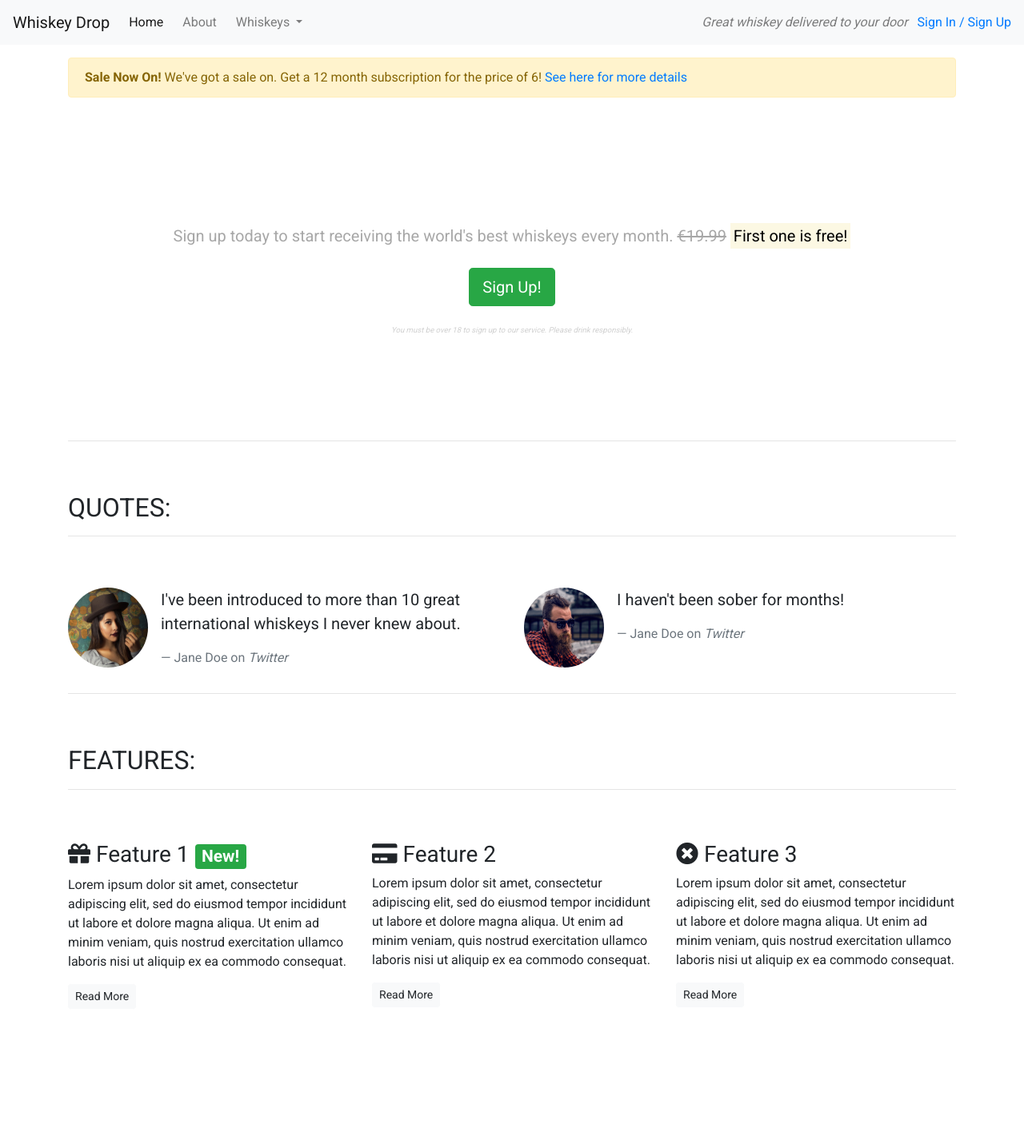
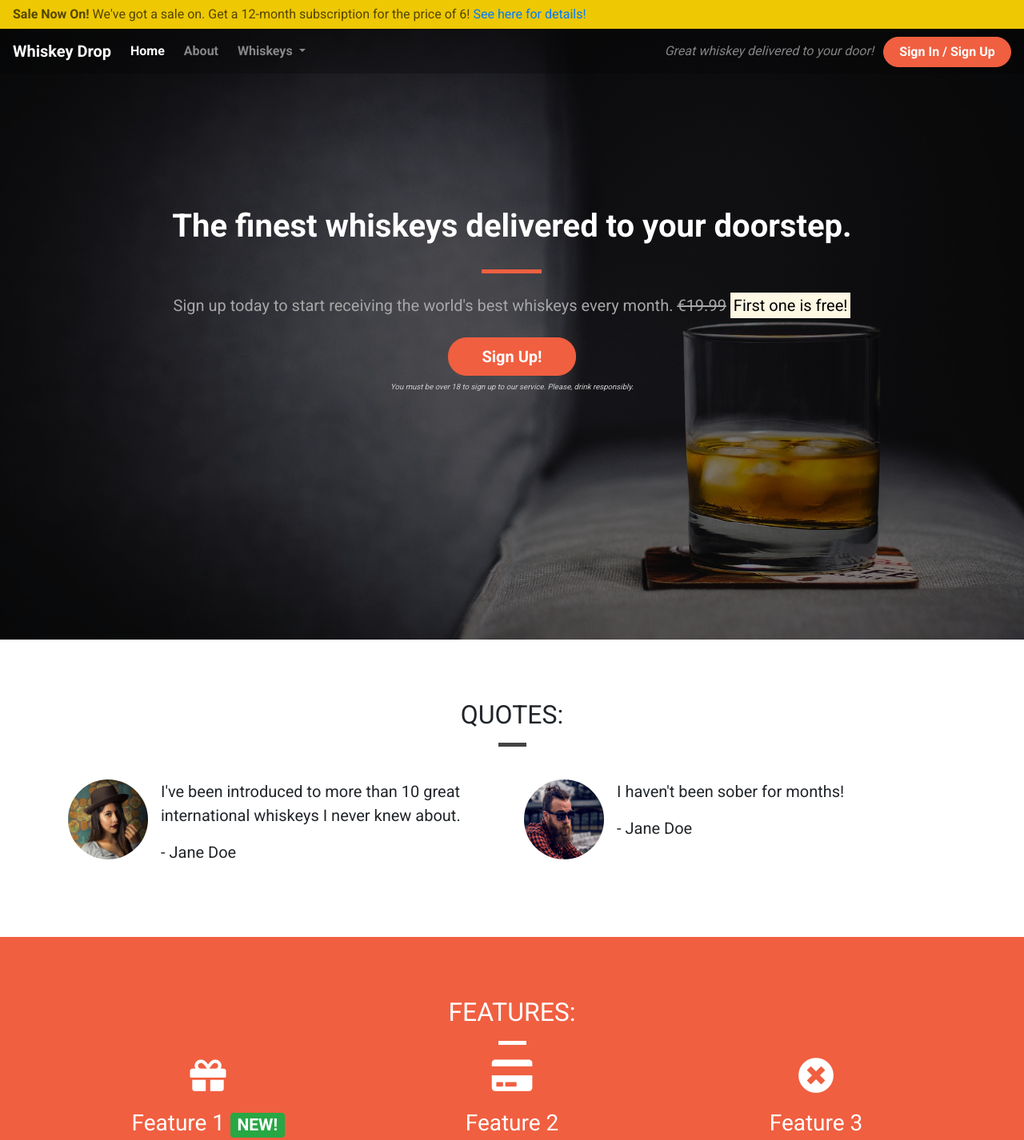
Before and after one commit to K-Coll/Whiskey-Drop-Bootstrap-walk-through-CI, a plain HTML site: page index.html in a window 1280 px wide. Shown: the top 1426 px of the page at 80% size. Before the commit the page ends 1278 px from the top, so only its background shows below. Drawn offline with nearby package versions, Linux system fonts and the light colour scheme.

Commit message:
feat: landing page and styling updated

```diff
--- a/css/style.css
+++ b/css/style.css
@@ -4,12 +4,19 @@ body {
 
 /* Containers */
 
+.container-wrapper {}
+
+.container-wrapper--red {
+    background-color: #f05f40;
+    color: white;
+}
+
 .alert-container {}
 
 .callout-container {
     height: 100vh;
 
-    background: url('../images/whiskey-background.jpg') no-repeat center center fixed;
+    background: url('../images/whiskey-background.jpg') no-repeat bottom right fixed;
     -webkit-background-size: cover;
     -moz-background-size: cover;
     -o-background-size: cover;
@@ -31,26 +38,41 @@ body {
     background-color: rgba(0, 0, 0, 0.5);
 }
 
-.quotes-container {}
-
-.features-container {}
-
-/* Block dividers */
-
-.block-divider {
-    width: 75px;
-    height: 5px;
-    border: 0;
-    background-color: #444;
+.content-container {
+    padding-top: 75px;
+    padding-bottom: 75px;
 }
 
-.block-divider--orange {
-    background-color: #f05f40;
+/* Navbar */
+
+.navalert-container {
+    position: absolute;
+    top: 0;
+    left: 0;
+    z-index: 1;
+    padding-left: 0;
+    padding-right: 0;
 }
 
-.block-divider--short {
-    width: 35px;
+.navbar {
+    margin-bottom: 0;
+    width: 100%;
+    background-color: rgba(0, 0, 0, .25);
+    border: 0;
 }
+
+.navbar .navbar-toggler {
+    border: 0;
+}
+
+.navbar .navbar-brand {
+    font-weight: bold;
+}
+
+.navbar .navbar-nav a {
+    font-weight: bold;
+}
+
 
 /* Jumbotron */
 
@@ -76,6 +98,27 @@ body {
     color: #d0d0d0;
 }
 
+/* Block dividers */
+
+.block-divider {
+    width: 75px;
+    height: 5px;
+    border: 0;
+    background-color: #444;
+}
+
+.block-divider--orange {
+    background-color: #f05f40;
+}
+
+.block-divider--white {
+    background-color: white;
+}
+
+.block-divider--short {
+    width: 35px;
+}
+
 /* Buttons */
 
 .btn--cta {
@@ -98,3 +141,61 @@ body {
     border-color: #df4929;
     color: white;
 }
+
+/* Alert */
+
+.alert-container .col-12 {
+    padding-left: 0;
+    padding-right: 0;
+}
+
+.site-wide-alert {
+    color: #544600;
+    background-color: #eec802;
+    border-color: #eec802;
+    padding: 5px 15px;
+    margin-bottom: 0;
+    border: 1px solid transparent;
+    border-radius: 0;
+}
+
+/* Page Headers */
+
+.page-header {
+    margin-bottom: 0;
+    border-bottom: 0;
+    text-align: center;
+}
+
+.page-header h2 {
+    margin-top: 0;
+}
+
+/* Quotes */
+
+.quotes .page-header {
+    margin-bottom: 25px;
+}
+
+/* Features */
+
+.feature {
+    text-align: center;
+    margin-bottom: 40px;
+}
+
+.feature i {
+    margin-bottom: 20px;
+    font-size: 45px;
+    line-height: 45px;
+}
+
+.feature .btn {
+    background-color: white;
+    border-color: white;
+    border-radius: 15px;
+    min-width: 100px;
+    font-weight: bold;
+    margin-top: 10px;
+    color: #f05f40;
+}
--- a/index.html
+++ b/index.html
@@ -2,19 +2,27 @@
 <html lang="en">
     <head>
         <meta charset="utf-8">
+        <title>Whiskey Drop | Taste a new whiskey every month</title>
         <meta name="viewport" content="width=device-width, initial-scale=1.0">
-        <title>Whiskey Drop | Taste a new whiskey every month</title>
         <link rel="stylesheet" href="https://maxcdn.bootstrapcdn.com/bootstrap/4.1.3/css/bootstrap.min.css">
         <link rel="stylesheet" href="https://use.fontawesome.com/releases/v5.6.1/css/all.css" integrity="sha384-gfdkjb5BdAXd+lj+gudLWI+BXq4IuLW5IT+brZEZsLFm++aCMlF1V92rMkPaX4PP" crossorigin="anonymous">
-        <link rel="stylesheet" href="https://fonts.googleapis.com/css?family=Roboto:400,700">
-        <link rel="stylesheet" href="css/style.css">
+        <link href="https://fonts.googleapis.com/css?family=Roboto:400,700" rel="stylesheet">
+        <link rel="stylesheet" href="css/style.css" type="text/css" />
     </head>
 
     <body>
-        <!--Nav-->
-        <nav class="navbar navbar-light navbar-expand-sm bg-light">
-            <a href="/" class="navbar-brand">
-                        Whiskey Drop</a>
+        <div class="container-fluid navalert-container">
+            <div class="container-fluid alert-container">
+                <div class="row d-none d-sm-block">
+                    <div class="col-12">
+                        <div class="site-wide-alert alert alert-warning">
+                            <strong>Sale Now On!</strong> We've got a sale on. Get a 12-month subscription for the price of 6! <a href="">See here for details!</a>
+                        </div>
+                    </div>
+                </div>
+            </div>
+            <nav class="navbar navbar-dark navbar-expand-sm">
+                <a href="/" class="navbar-brand">Whiskey Drop</a>
 
                 <button class="navbar-toggler ml-auto" type="button" data-toggle="collapse" data-target="#navbarNavDropdown" aria-controls="navbarNavDropdown" aria-expanded="false" aria-label="Toggle navigation">
             <span class="navbar-toggler-icon"></span></button>
@@ -22,7 +30,7 @@
                 <div class="collapse navbar-collapse" id="navbarNavDropdown">
                     <ul class="navbar-nav mr-auto">
                         <li class="active nav-item mr-2"><a class="nav-link" href="/">Home</a></li>
-                    <li class="nav-item mr-2"><a class="nav-link" href="">About</a></li>
+                        <li class="nav-item mr-2"><a class="nav-link" href="/about">About</a></li>
                         <li class="nav-item dropdown">
                             <a class="nav-link dropdown-toggle" href="#" id="navbarDropdownMenuLink" role="button" data-toggle="dropdown" aria-haspopup="true" aria-expanded="false">
               Whiskeys
@@ -35,45 +43,43 @@
                             </div>
                         </li>
 
-                    <li class="nav-item mr-2 d-block d-sm-none"><a class="nav-link" href="">Sign In / Sign Up</a></li>
+                        <li class="nav-item mr-2 d-block d-sm-none"><a class="nav-link" href="/login">Sign In / Sign Up</a></li>
                     </ul>
                 </div>
                 <div class="d-none d-md-block">
-                <p class="navbar-text my-auto mr-2"><i>Great whiskey delivered to your door</i></p>
-                <a href="/login">Sign In / Sign Up</a>
+                    <p class="navbar-text my-auto mr-2"><i>Great whiskey delivered to your door!</i></p>
+                    <a href="/login" class="btn btn--cta btn--red">Sign In / Sign Up</a>
                 </div>
-            <!--</div>-->
             </nav>
-        <article class="container mt-3">
-            <div class="row d-none d-sm-block">
-                <div class="col-12">
-                    <div class="alert alert-warning">
-                        <strong>Sale Now On!</strong> We've got a sale on. Get a 12 month subscription for the price of 6! <a href="">See here for more details</a>
         </div>
-                </div>
-            </div>
+        <div class="container-fluid callout-container">
             <!-- Callout -->
+            <div class="opaque-overlay">&nbsp;</div>
             <div class="row">
                 <div class="col-12">
                     <section class="callout jumbotron text-center">
-                        <h1>The finest whiskeys delivered to your doorstep.</h1>
+                        <h1 class="jumbotron-header">The finest whiskeys delivered to your doorstep.</h1>
+                        <hr class="block-divider block-divider--orange">
                         <p class="lead">Sign up today to start receiving the world's best whiskeys every month.
                             <s class="d-none d-sm-inline">€19.99</s>
                             <span class="d-inline d-sm-none"><br></span>
                             <strong><mark>First one is free!</mark></strong></p>
-                        <p><button class="btn btn-lg btn-success" data-toggle="modal" data-target="#signUpModal">Sign Up!</button></p>
-                        <p class="text-muted"><small>You must be over 18 to sign up to our service. Please drink responsibly.</small></p>
+                        <button class="btn btn-lg btn--cta btn--red" data-toggle="modal" data-target="#signUpModal">Sign Up!</button>
+                        <p class="text-muted"><small>You must be over 18 to sign up to our service. Please, drink responsibly.</small></p>
                     </section>
                 </div>
             </div>
             <!-- /.callout -->
-            <hr>
+        </div>
+
         <!-- Quotes -->
+        <div class="container-wrapper">
+            <div class="container quotes-container content-container">
                 <section class="quotes">
                     <div class="row">
-                    <div class="col-12 my-5">
+                        <div class="col-12 page-header">
                             <h2 class="text-uppercase">Quotes:</h2>
-                        <hr />
+                            <hr class="block-divider block-divider--short">
                         </div>
                     </div>
                     <div class="row">
@@ -85,7 +91,7 @@
                                 <div class="media-body">
                                     <blockquote class="blockquote">
                                         <p>I've been introduced to more than 10 great international whiskeys I never knew about.</p>
-                                    <footer class="blockquote-footer">Jane Doe on <cite title="Twitter">Twitter</cite></footer>
+                                        <p>- Jane Doe</p>
                                     </blockquote>
                                 </div>
                             </div>
@@ -98,7 +104,7 @@
                                 <div class="media-body">
                                     <blockquote class="blockquote">
                                         <p>I haven't been sober for months!</p>
-                                    <footer class="blockquote-footer">Jane Doe on <cite title="Twitter">Twitter</cite></footer>
+                                        <p>- Jane Doe</p>
                                     </blockquote>
                                 </div>
                             </div>
@@ -106,33 +112,37 @@
                     </div>
                 </section>
                 <!-- /.quotes -->
-            <hr>
+            </div>
+        </div>
+
         <!-- Features -->
+        <div class="container-wrapper container-wrapper--red">
+            <div class="container features-container content-container">
                 <section class="features">
                     <div class="row">
-                    <div class="col-12 my-5">
+                        <div class="col-12 page-header">
                             <h2 class="text-uppercase">Features:</h2>
-                        <hr />
+                            <hr class="block-divider block-divider--short block-divider--white">
                         </div>
                     </div>
                     <div class="row">
                         <div class="col-12 col-md-6 col-lg-4">
                             <div class="feature">
-                            <h3><i class="fas fa-gift d-none d-sm-inline"></i> Feature 1 <span class="badge badge-success">New!</span></h3>
+                                <h3><i class="fas fa-gift d-none d-sm-block"></i> Feature 1 <span class="badge badge-success">NEW!</span></h3>
                                 <p>Lorem ipsum dolor sit amet, consectetur adipiscing elit, sed do eiusmod tempor incididunt ut labore et dolore magna aliqua. Ut enim ad minim veniam, quis nostrud exercitation ullamco laboris nisi ut aliquip ex ea commodo consequat.</p>
                                 <p><a class="btn btn-sm btn-light" href="">Read More</a></p>
                             </div>
                         </div>
                         <div class="col-12 col-md-6 col-lg-4">
                             <div class="feature">
-                            <h3><i class="fas fa-credit-card d-none d-sm-inline"></i> Feature 2</h3>
+                                <h3><i class="fas fa-credit-card d-none d-sm-block"></i> Feature 2</h3>
                                 <p>Lorem ipsum dolor sit amet, consectetur adipiscing elit, sed do eiusmod tempor incididunt ut labore et dolore magna aliqua. Ut enim ad minim veniam, quis nostrud exercitation ullamco laboris nisi ut aliquip ex ea commodo consequat.</p>
                                 <p><a class="btn btn-sm btn-light" href="">Read More</a></p>
                             </div>
                         </div>
                         <div class="col-12 d-md-none d-lg-block col-lg-4">
                             <div class="feature">
-                            <h3><i class="fas fa-times-circle d-none d-sm-inline"></i> Feature 3</h3>
+                                <h3><i class="fas fa-times-circle d-none d-sm-block"></i> Feature 3</h3>
                                 <p>Lorem ipsum dolor sit amet, consectetur adipiscing elit, sed do eiusmod tempor incididunt ut labore et dolore magna aliqua. Ut enim ad minim veniam, quis nostrud exercitation ullamco laboris nisi ut aliquip ex ea commodo consequat.</p>
                                 <p><a class="btn btn-sm btn-light" href="">Read More</a></p>
                             </div>
@@ -140,7 +150,8 @@
                     </div>
                 </section>
                 <!-- /.features -->
-        </article>
+            </div>
+        </div>
 
         <div class="modal" tabindex="-1" role="dialog" id="signUpModal">
             <div class="modal-dialog" role="document">
```
Lines whose indentation alone changed are shown as unchanged.
